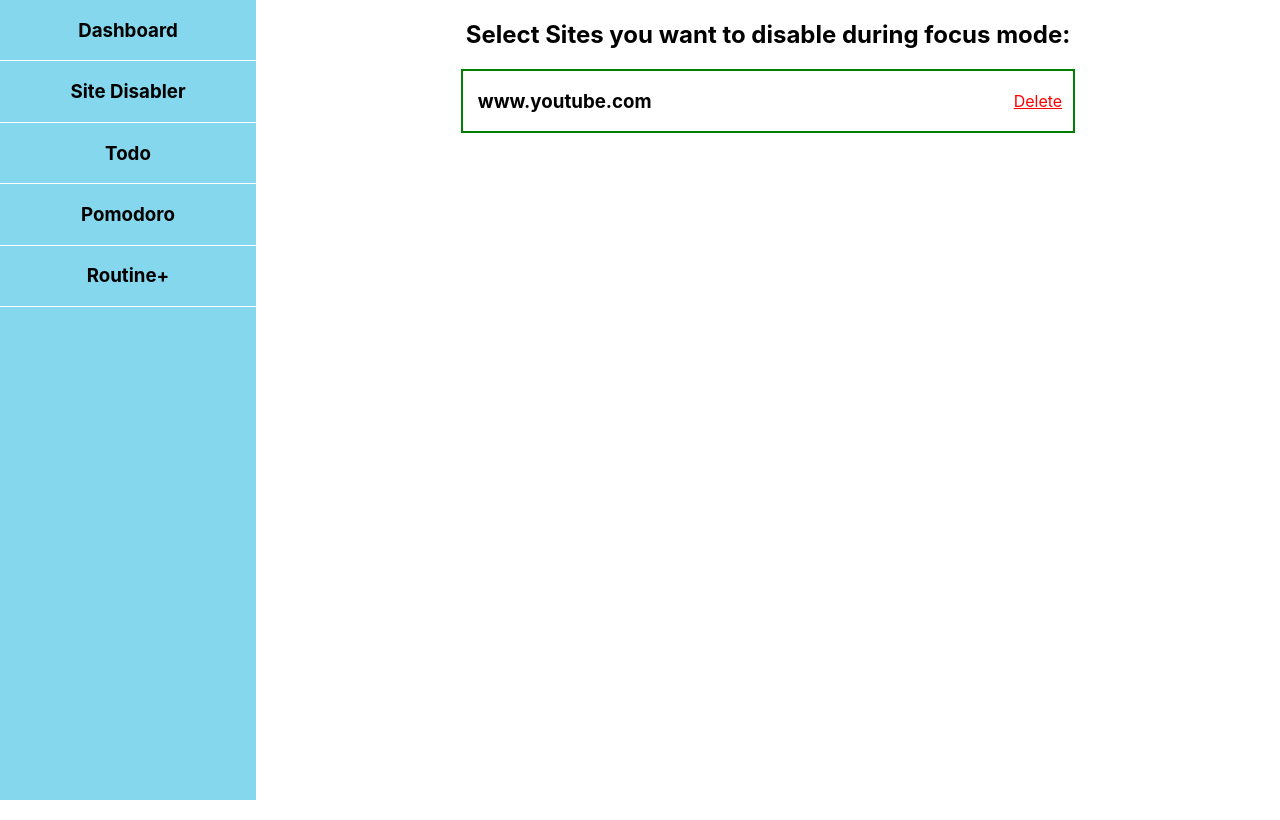
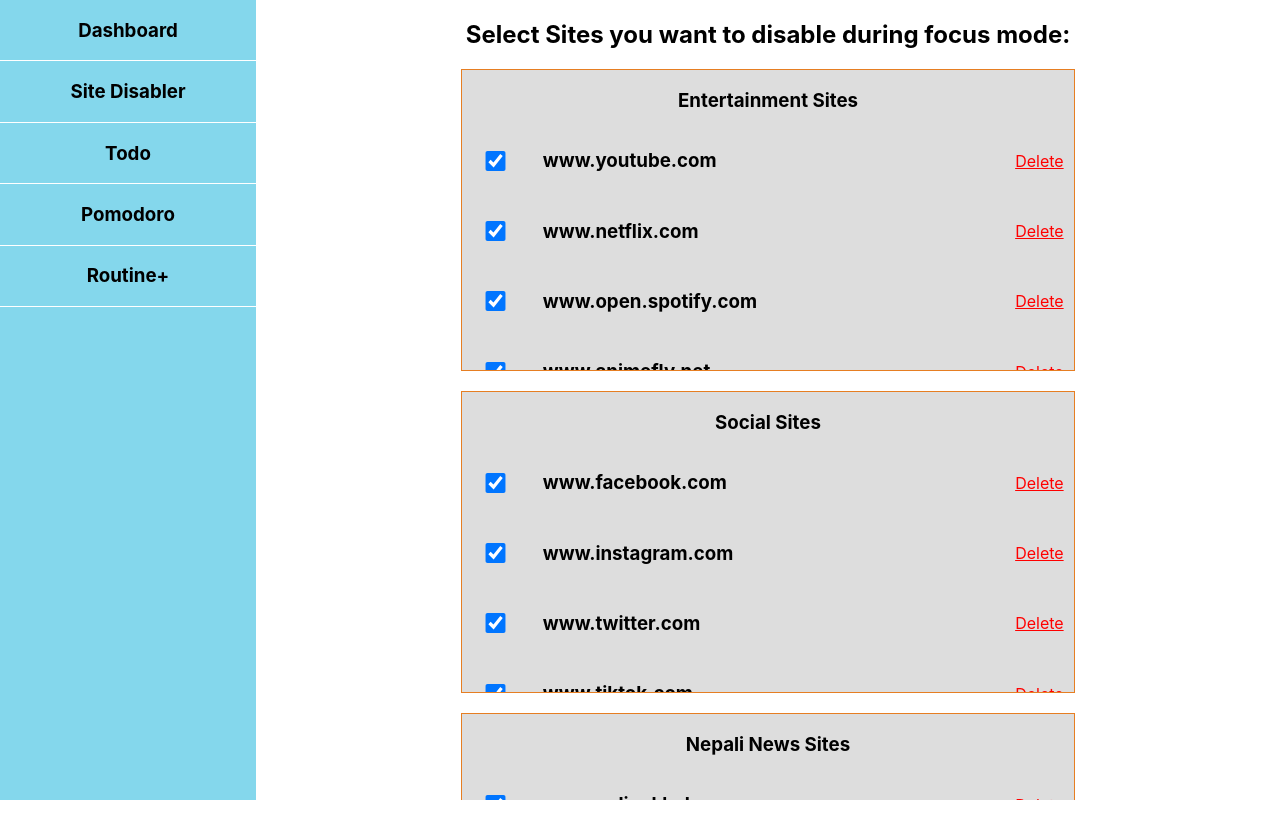
Before and after one commit to bishalx0/DoMoreNow, a React (Create React App) app in the folder front_end/: page /main in a window 1280 px wide. Both pictures are taken after a click on the element "Site Disabler". Built offline with nearby package versions, Linux system fonts and the light colour scheme; no server answers.

Commit message:
changed the site disabler and todo implementing the background

```diff
--- a/front_end/src/Components/SiteDisabler/SiteDisabler.js
+++ b/front_end/src/Components/SiteDisabler/SiteDisabler.js
@@ -1,15 +1,113 @@
-import React, {useState} from 'react';
+import React, {useEffect, useState} from 'react';
 import classes from './SiteDisabler.module.css';
 
 const SiteDisabler = () => {
-    const [sitename,updateSiteName] = useState('');
+    // const [sitename,updateSiteName] = useState('');
+    const [entertainmentSites,updateEntertainmentSites] = useState([
+        'www.youtube.com',
+        'www.netflix.com',
+        'www.open.spotify.com',
+        'www.animeflv.net',
+        'www.desicinemas.tv',
+        'www.disneyplus.com',
+        'www.hotstar.com/',
+    ]);
+    const [socialmediaSites,updateSocialMediaSites] = useState([
+        'www.facebook.com',
+        'www.instagram.com',
+        'www.twitter.com',
+        'www.tiktok.com',
+        'www.linkedin.com',
+        'www.reddit.com/'
+    ]);
+    const [nepalnewsSites,updateNepalNewsSites] = useState([
+        'www.onlinekhabar.com',
+        'www.nagariknews.nagariknetwork.com',
+        'www.setopati.com',
+        'www.kathmandupost.com',
+        'www.nayapatrikadaily.com',
+        'www.ratopati.com',
+        'www.ekantipur.com'
+    ]);
+    const [sportssites,updateSportsSites] = useState([
+        'https://www.espn.com',
+        'www.gamingtoday.com',
+        'www.cricbuzz.com',
+        'www.espncricinfo.com',
+        'www.sports.ndtv.com',
+        'www.skysports.com',
+        'www.talksports.com/'
+    ]);
+
+    const onEntertainmentDelete = (id) => {
+        console.log("My id is : ",id);
+        let arr = [];
+        for(let i in entertainmentSites){
+            console.log("Array id is : ",i);
+            if(parseInt(i)!==parseInt(id)){
+                console.log("Yeah");
+                arr.push(entertainmentSites[i]);
+            }
+        }
+        console.log(arr);
+        updateEntertainmentSites(arr);
+    }
+
+    const onSocialDelete = (id) => {
+        console.log("My id is : ",id);
+        let arr = [];
+        for(let i in socialmediaSites){
+            console.log("Array id is : ",i);
+            if(parseInt(i)!==parseInt(id)){
+                console.log("Yeah");
+                arr.push(socialmediaSites[i]);
+            }
+        }
+        console.log(arr);
+        updateSocialMediaSites(arr);
+    }
+
+    const onNewsDelete = (id) => {
+        console.log("My id is : ",id);
+        let arr = [];
+        for(let i in nepalnewsSites){
+            console.log("Array id is : ",i);
+            if(parseInt(i)!==parseInt(id)){
+                console.log("Yeah");
+                arr.push(nepalnewsSites[i]);
+            }
+        }
+        console.log(arr);
+        updateNepalNewsSites(arr);
+    }
+
+    const onSportsDelete = (id) => {
+        console.log("My id is : ",id);
+        let arr = [];
+        for(let i in sportssites){
+            console.log("Array id is : ",i);
+            if(parseInt(i)!==parseInt(id)){
+                console.log("Yeah");
+                arr.push(sportssites[i]);
+            }
+        }
+        console.log(arr);
+        updateSportsSites(arr);
+    }
+
+    useEffect(() => {
+        sendSiteName();
+    })
 
     const sendSiteName = async () => {
         try{
             const response = await fetch('http://127.0.0.1:8000/blocksite/sites/',{
             method : 'POST',
             body : JSON.stringify({
-                siteName : sitename
+                entertainment : entertainmentSites,
+                social : socialmediaSites,
+                news : nepalnewsSites,
+                sports : sportssites
             }),
             headers : {
                 "Content-type" : "application/json",
@@ -22,21 +120,92 @@
         }
     }
 
-    const sendOnClick = () => {
-        if(sitename !== ""){
-            sendSiteName();
-        }
-    }
 
     return (
         <div className={classes.siteDisablerContainer}>
             <h2 style={{textAlign : 'center'}}>Select Sites you want to disable during focus mode:</h2>
             <div className={classes.disableItems}>
-                <div className={classes.disableItem}>
+                {/* <div className={classes.disableItem}> */}
                     {/* Site name */}
-                    <h3 className={classes.disableItemTitle}>www.youtube.com</h3>
+                    {/* <h3 className={classes.disableItemTitle}>www.youtube.com</h3> */}
                     {/* delete todo item */}
-                    <p className={classes.deleteLink}>Delete</p>
+                    {/* <p className={classes.deleteLink}>Delete</p> */}
+                {/* </div> */}
+                {/* entertainment */}
+                <div className={classes.entertainmentSites}>
+                        <div className={classes.siteTitle}>
+                            <h3 className={classes.siteTitleHeading}>Entertainment Sites</h3>
+                        </div>
+                        {
+                            entertainmentSites.map((sites,id) => {
+                                return(
+                                    <div className={classes.disableItem} key={id}>
+                                        <input type="checkbox" checked="true" className={classes.sitescheckbox} />
+                                        {/* Site name */}
+                                        <h3 className={classes.disableItemTitle}>{sites}</h3>
+                                        {/* delete todo item */}
+                                        <p className={classes.deleteLink} onClick={() => onEntertainmentDelete(id)}>Delete</p>
+                                    </div>
+                                );
+                            })
+                        }
+                </div>
+                {/* social media */}
+                <div className={classes.entertainmentSites}>
+                        <div className={classes.siteTitle}>
+                            <h3 className={classes.siteTitleHeading}>Social Sites</h3>
+                        </div>
+                        {
+                            socialmediaSites.map((sites,id) => {
+                                return(
+                                    <div className={classes.disableItem} key={id}>
+                                        <input type="checkbox" checked="true" className={classes.sitescheckbox} />
+                                        {/* Site name */}
+                                        <h3 className={classes.disableItemTitle}>{sites}</h3>
+                                        {/* delete todo item */}
+                                        <p className={classes.deleteLink} onClick={() => onSocialDelete(id)}>Delete</p>
+                                    </div>
+                                );
+                            })
+                        }
+                </div>
+                {/* nepal news */}
+                <div className={classes.entertainmentSites}>
+                        <div className={classes.siteTitle}>
+                            <h3 className={classes.siteTitleHeading}>Nepali News Sites</h3>
+                        </div>
+                        {
+                            nepalnewsSites.map((sites,id) => {
+                                return(
+                                    <div className={classes.disableItem} key={id}>
+                                        <input type="checkbox" checked="true" className={classes.sitescheckbox} />
+                                        {/* Site name */}
+                                        <h3 className={classes.disableItemTitle}>{sites}</h3>
+                                        {/* delete todo item */}
+                                        <p className={classes.deleteLink} onClick={() => onNewsDelete(id)}>Delete</p>
+                                    </div>
+                                );
+                            })
+                        }
+                </div>
+                {/* sports */}
+                <div className={classes.sportsSites}>
+                        <div className={classes.siteTitle}>
+                            <h3 className={classes.siteTitleHeading}>Sports Sites</h3>
+                        </div>
+                        {
+                            sportssites.map((sites,id) => {
+                                return(
+                                    <div className={classes.disableItem} key={id}>
+                                        <input type="checkbox" checked="true" className={classes.sitescheckbox} />
+                                        {/* Site name */}
+                                        <h3 className={classes.disableItemTitle}>{sites}</h3>
+                                        {/* delete todo item */}
+                                        <p className={classes.deleteLink} onClick={() => onSportsDelete(id)}>Delete</p>
+                                    </div>
+                                );
+                            })
+                        }
                 </div>
 
             </div>
--- a/front_end/src/Components/SiteDisabler/SiteDisabler.module.css
+++ b/front_end/src/Components/SiteDisabler/SiteDisabler.module.css
@@ -1,5 +1,6 @@
 .siteDisablerContainer{
     height: 100%;
+    overflow-y: scroll;
 }
 
 
@@ -11,12 +12,11 @@
 .disableItem{
     display: flex;
     align-items: center;
-    border: 2px solid green;
     margin: 10px 0px;
 }
 
 .disableItemTitle{
-    width : 90%;
+    width : 80%;
     padding-left: 15px;
 }
 
@@ -29,3 +29,25 @@
     cursor: pointer;
 
 }
+
+.entertainmentSites , .sportsSites{
+    height: 300px;
+    border: 1px solid #e67e22;
+    overflow: scroll;
+    background-color: #ddd;
+    margin : 20px 0;
+}
+
+.sitescheckbox{
+    width: 10%;
+    height : 20px;
+}
+
+
+.siteTitleHeading{
+    text-align: center;
+}
+
+.sportsSites{
+    margin-bottom: 50px;
+}
--- a/front_end/src/Components/Todo/Todo.js
+++ b/front_end/src/Components/Todo/Todo.js
@@ -8,9 +8,22 @@
 
     const [todoCollection,updateTodoCollection] = useState([]);
 
+    const getAllDataInitially = async () => {
+        try{
+            const response = await fetch('http://127.0.0.1:8000/todoapi/todos/',{
+            method : 'GET',
+            })
+            const data = await response.json();
+            updateTodoTitle(data);
+        }catch(error){
+            console.log(error);
+        }
+    }
+
 
     useEffect(() => {
-        console.log(todoTitle,hr,min);
+        // console.log(todoTitle,hr,min);
+        getAllDataInitially();
     })
 
     const sendData = async () => {
@@ -26,10 +39,10 @@
                 "Content-type" : "application/json",
             },
             })
-            const data = await response.json();
-            let currentTodoCollection = todoCollection;
-            currentTodoCollection.push(data);
-            updateTodoCollection(currentTodoCollection);
+            // const data = await response.json();
+            // let currentTodoCollection = todoCollection;
+            // currentTodoCollection.push(data);
+            // updateTodoCollection(currentTodoCollection);
         }catch(error){
             console.log(error);
         }
```
